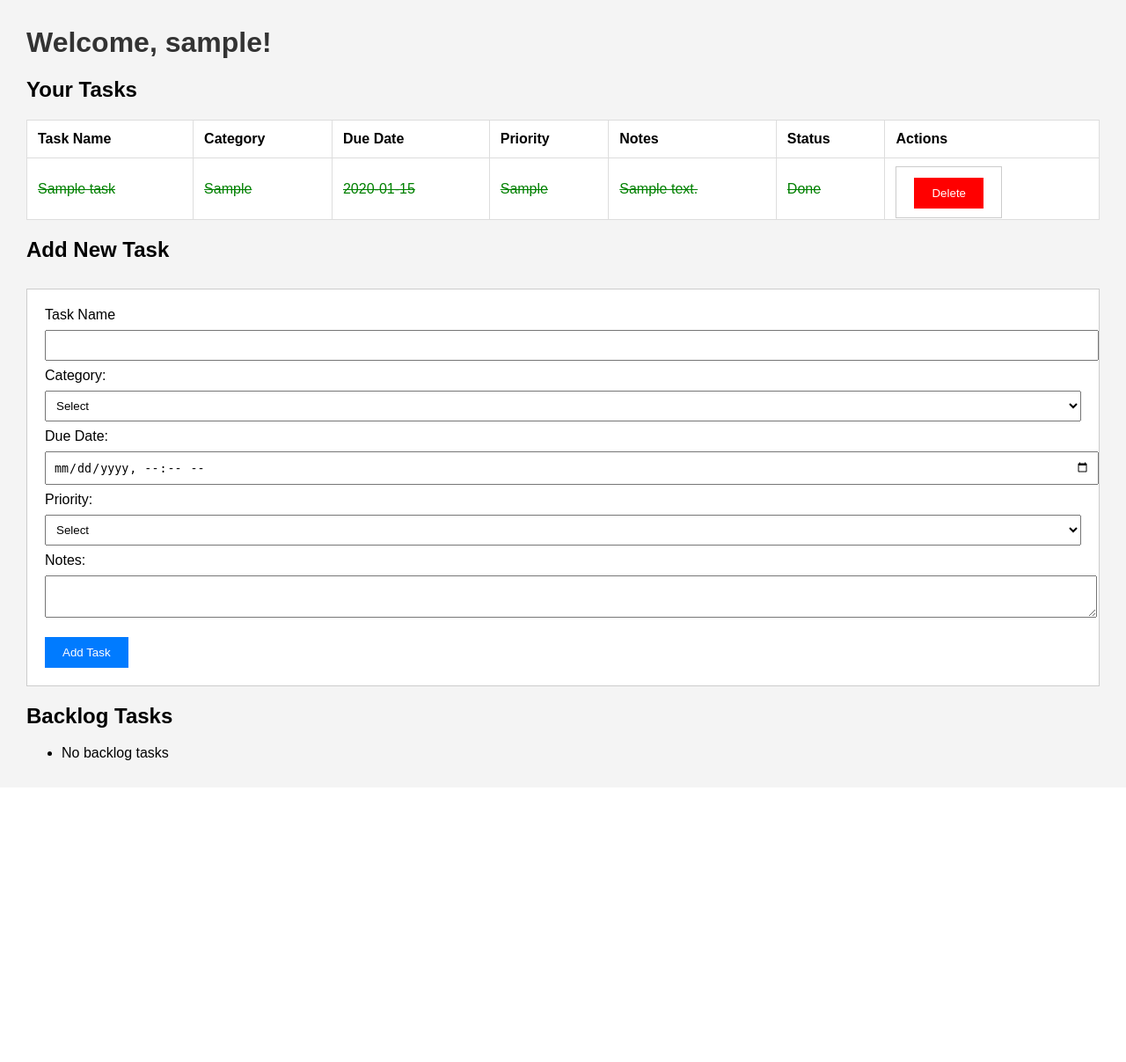
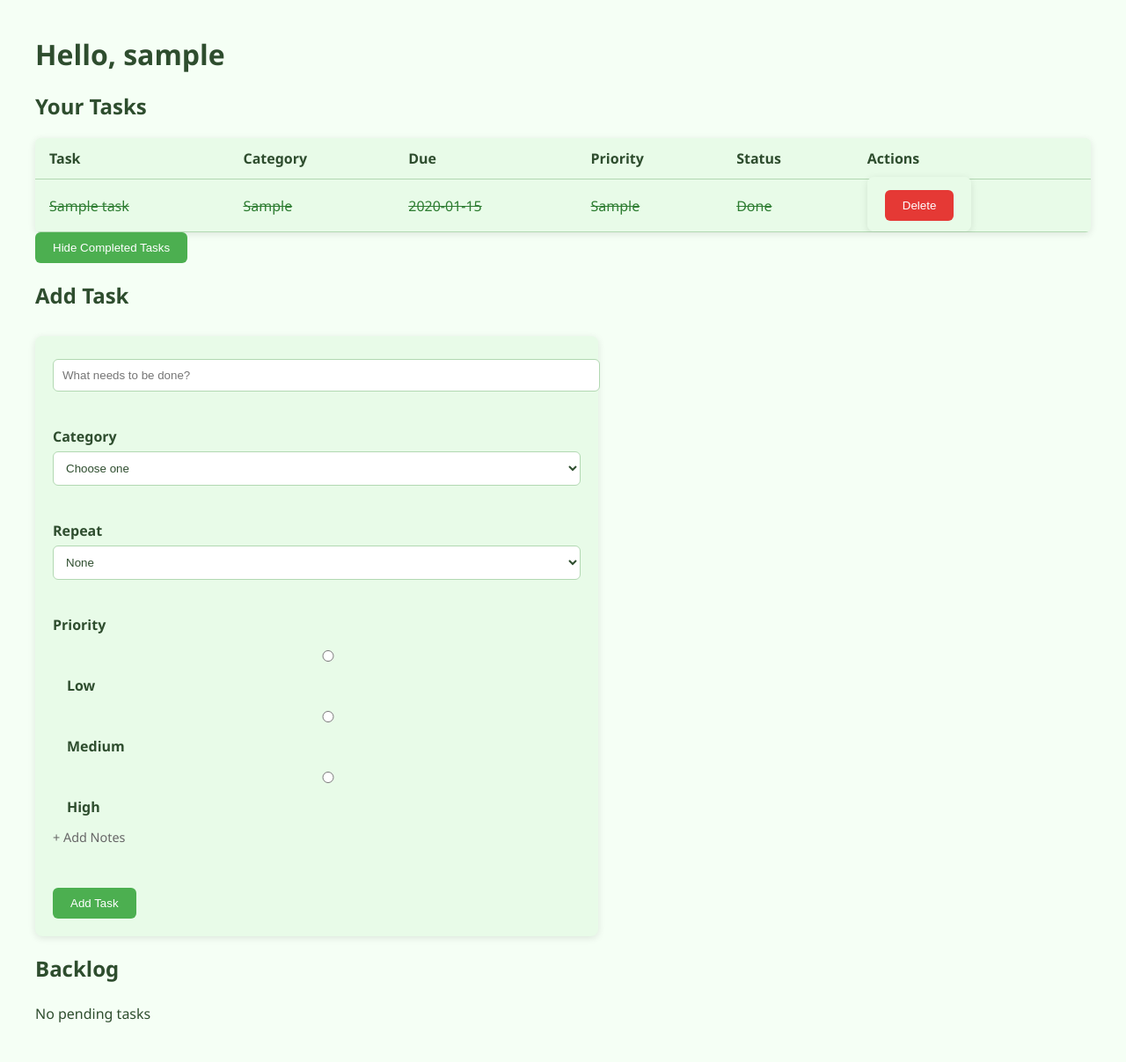
Before and after one commit to syedrazvi09/LucidLoop, a Flask app: template app/templates/tasks.html in a window 1280 px wide. Shown: the whole page at 88% size. Before the commit the page ends 864 px from the top, so only its background shows below. Run offline with Flask 3, Linux system fonts and the light colour scheme; tables that the repository leaves empty hold one stand-in row (values such as "Sample post"); the template is opened without the code that fills it: values that come from a table or form of the project are taken from there, most other values are stand-ins (such as "Sample title", 1, 10 or a date in 2020).

Commit message:
Some bugs remaining

```diff
--- a/app/__init__.py
+++ b/app/__init__.py
@@ -6,6 +6,7 @@ from app.views.auth import auth_bp
 from app.views.dashboard import dashboard_bp
 from app.views.tasks import tasks_bp
 from app.views.reminders import reminders_bp
+from app.utils.pomodoro import pomodoro_bp
 migrate = Migrate()
 
 def create_app():
@@ -19,6 +20,7 @@ def create_app():
     app.register_blueprint(dashboard_bp)
     app.register_blueprint(tasks_bp)
     app.register_blueprint(reminders_bp)
+    app.register_blueprint(pomodoro_bp)
 
     @app.route('/')
     def root_redirect():
--- a/app/models.py
+++ b/app/models.py
@@ -43,6 +43,8 @@ class Task(db.Model):
     predicted_best_time = db.Column(db.String(10))
     notes = db.Column(db.Text)
     user_id = db.Column(db.Integer, db.ForeignKey('users.id'), nullable=False)
+    repeat = db.Column(db.String(20), default='none')
+
 
 
 class Habit(db.Model):
--- a/app/templates/tasks.html
+++ b/app/templates/tasks.html
@@ -5,76 +5,159 @@
     <meta charset="UTF-8">
     <title>Your Tasks</title>
     <style>
-        body {
-            font-family: Arial, sans-serif;
-            margin: 30px;
-            background-color: #f4f4f4;
+        :root {
+    --bg-color: #f5fff5;
+    --card-bg: #e8fbe8;
+    --text-color: #2e4d2e;
+    --accent: #4caf50;
+    --accent-hover: #388e3c;
+    --danger: #e53935;
+    --border-color: #b2d8b2;
+    --success: #2e7d32;
 }
 
-        h1 {
-            color: #333;
+body {
+    font-family: 'Segoe UI', sans-serif;
+    background-color: var(--bg-color);
+    color: var(--text-color);
+    margin: 40px;
+}
+
+h1, h2 {
+    color: var(--text-color);
 }
 
 table {
     width: 100%;
     margin-top: 20px;
     border-collapse: collapse;
-            background: white;
+    background: var(--card-bg);
+    border-radius: 6px;
+    overflow: hidden;
+    box-shadow: 0 2px 8px rgba(0, 0, 0, 0.1);
 }
 
-        table th,
-        table td {
-            padding: 12px;
-            border: 1px solid #ddd;
+table th, table td {
+    padding: 12px 16px;
+    border-bottom: 1px solid var(--border-color);
     text-align: left;
+}
+
+.completed {
+    text-decoration: line-through;
+    color: var(--success);
 }
 
 form {
     margin-top: 30px;
+    background: var(--card-bg);
     padding: 20px;
-            background: #fff;
-            border: 1px solid #ccc;
+    border-radius: 8px;
+    box-shadow: 0 2px 8px rgba(0, 0, 0, 0.1);
+    max-width: 600px;
 }
 
-        input,
-        select,
-        textarea {
-            padding: 8px;
-            margin: 8px 0;
+label {
+    font-weight: bold;
+    margin-top: 12px;
+    display: block;
+}
+
+input, select, textarea {
     width: 100%;
+    padding: 10px;
+    margin-top: 6px;
+    margin-bottom: 16px;
+    border: 1px solid var(--border-color);
+    border-radius: 6px;
+    background-color: #fff;
+    color: var(--text-color);
 }
 
 button {
+    background-color: var(--accent);
+    color: white;
     padding: 10px 20px;
-            background-color: #007bff;
     border: none;
-            color: white;
+    border-radius: 6px;
     cursor: pointer;
-            margin-top: 10px;
 }
 
 button:hover {
-            background-color: #0056b3;
+    background-color: var(--accent-hover);
 }
 
-        .completed {
-            text-decoration: line-through;
-            color: green;
+.delete-btn {
+    background-color: var(--danger);
 }
+
+.toggle-advanced {
+    font-size: 0.9em;
+    margin-top: -10px;
+    margin-bottom: 10px;
+    color: #666;
+    cursor: pointer;
+}
+
+ul {
+    list-style: none;
+    padding: 0;
+}
+
+li {
+    padding: 4px 0;
+}
+
+.actions form {
+    display: inline;
+}
+
+#advanced-fields {
+    transition: max-height 0.3s ease, opacity 0.3s ease;
+    overflow: hidden;
+    max-height: 0;
+    opacity: 0;
+}
+
+#advanced-fields.open {
+    max-height: 300px;
+    opacity: 1;
+}
+
+
     </style>
+
+<script>
+    function toggleAdvanced() {
+        const section = document.getElementById('advanced-fields');
+        section.classList.toggle('open');
+    }
+    let hideCompleted = false;
+
+        function toggleCompleted(btn) {
+            hideCompleted = !hideCompleted;
+            const rows = document.querySelectorAll('tr.completed');
+            rows.forEach(row => {
+                row.style.display = hideCompleted ? 'none' : '';
+            });
+            btn.innerText = hideCompleted ? 'Show Completed Tasks' : 'Hide Completed Tasks';
+        }
+
+</script>
+
 </head>
 
 <body>
-    <h1>Welcome, {{ username }}!</h1>
+
+    <h1>Hello, {{ username }}</h1>
 
     <h2>Your Tasks</h2>
     <table>
         <tr>
-            <th>Task Name</th>
+            <th>Task</th>
             <th>Category</th>
-            <th>Due Date</th>
+            <th>Due</th>
             <th>Priority</th>
-            <th>Notes</th>
             <th>Status</th>
             <th>Actions</th>
         </tr>
@@ -84,60 +167,78 @@
             <td>{{ task.category or '-' }}</td>
             <td>{{ task.due_date.strftime('%Y-%m-%d') if task.due_date else '-' }}</td>
             <td>{{ task.priority or '-' }}</td>
-            <td>{{ task.notes or '-' }}</td>
             <td>{{ 'Done' if task.is_done else 'Pending' }}</td>
-            <td>
+            <td class="actions">
                 {% if not task.is_done %}
-                <form method="POST" action="/tasks/complete/{{ task.id }}" style="display:inline;">
+                <form method="POST" action="/tasks/complete/{{ task.id }}">
                     <button type="submit">Mark Done</button>
                 </form>
                 {% endif %}
-                <form method="POST" action="/tasks/delete/{{ task.id }}" style="display:inline;">
-                    <button type="submit" style="background-color: red;">Delete</button>
+                <form method="POST" action="/tasks/delete/{{ task.id }}">
+                    <button type="submit" class="delete-btn">Delete</button>
                 </form>
             </td>
         </tr>
         {% endfor %}
     </table>
+<button onclick="toggleCompleted(this)">Hide Completed Tasks</button>
 
-    <h2>Add New Task</h2>
+
+    <h2>Add Task</h2>
     <form method="POST" action="/tasks/add">
-        <label>Task Name</label>
-        <input type="text" name="title" required>
+        <div style="margin-bottom: 24px;">
+            <input type="text" name="title" placeholder="What needs to be done?" required>
+        </div>
 
-        <label>Category:</label>
-        <select name="category">
-            <option value="">Select</option>
+        <div style="margin-bottom: 24px;">
+            <label>Category</label>
+            <select name="category" required>
+                <option value="">Choose one</option>
                 <option value="Work">Work</option>
                 <option value="Study">Study</option>
                 <option value="Workout">Workout</option>
             </select>
-
-        <label>Due Date:</label>
-        <input type="datetime-local" name="due_date">
-
-        <label>Priority:</label>
-        <select name="priority">
-            <option value="">Select</option>
-            <option value="Low">Low</option>
-            <option value="Medium">Medium</option>
-            <option value="High">High</option>
+        </div>
+    <div style="margin-bottom: 24px;">
+        <label>Repeat</label>
+        <select name="repeat">
+            <option value="none">None</option>
+            <option value="daily">Daily</option>
+            <option value="weekly">Weekly</option>
+            <option value="weekdays">Weekdays (Mon–Fri)</option>
         </select>
 
-        <label>Notes:</label>
-        <textarea name="notes"></textarea>
+    </div>
 
+
+        <div style="margin-bottom: 24px;">
+            <label>Priority</label>
+            <div style="margin-top: 8px;">
+                <label style="margin-left: 16px;"><input type="radio" name="priority" value="Low" required> Low</label>
+                <label style="margin-left: 16px;"><input type="radio" name="priority" value="Medium"> Medium</label>
+                <label style="margin-left: 16px;"><input type="radio" name="priority" value="High"> High</label>
+            </div>
+        </div>
+
+        <div style="margin-bottom: 24px;">
+            <div class="toggle-advanced" onclick="toggleAdvanced()">+ Add Notes</div>
+            <div id="advanced-fields" class="hidden" style="margin-top: 16px;">
+                <textarea name="notes" placeholder="Add optional notes..." rows="5"></textarea>
+            </div>
+        </div>
+
+        <div style="margin-top: 32px;">
             <button type="submit">Add Task</button>
+        </div>
     </form>
 
-    <h2>Backlog Tasks</h2>
+
+    <h2>Backlog</h2>
     <ul>
         {% for task in tasks if not task.is_done %}
-        <li>
-            {{ task.title }} ({{ task.due_date.strftime('%Y-%m-%d') if task.due_date else 'No due date' }})
-        </li>
+        <li>{{ task.title }} ({{ task.due_date.strftime('%Y-%m-%d') if task.due_date else 'No due date' }})</li>
         {% else %}
-        <li>No backlog tasks</li>
+        <li>No pending tasks</li>
         {% endfor %}
     </ul>
 
```
Also changed, not shown: app/templates/dashboard.html (+6 -1 lines), app/templates/timer.html (+113 -0 lines), app/utils/pomodoro.py (+20 -0 lines), app/views/tasks.py (+39 -9 lines), migrations/versions/6f3ca7ce745d_tasks.py (added, +40 -0 lines). Lines whose indentation alone changed are shown as unchanged.
